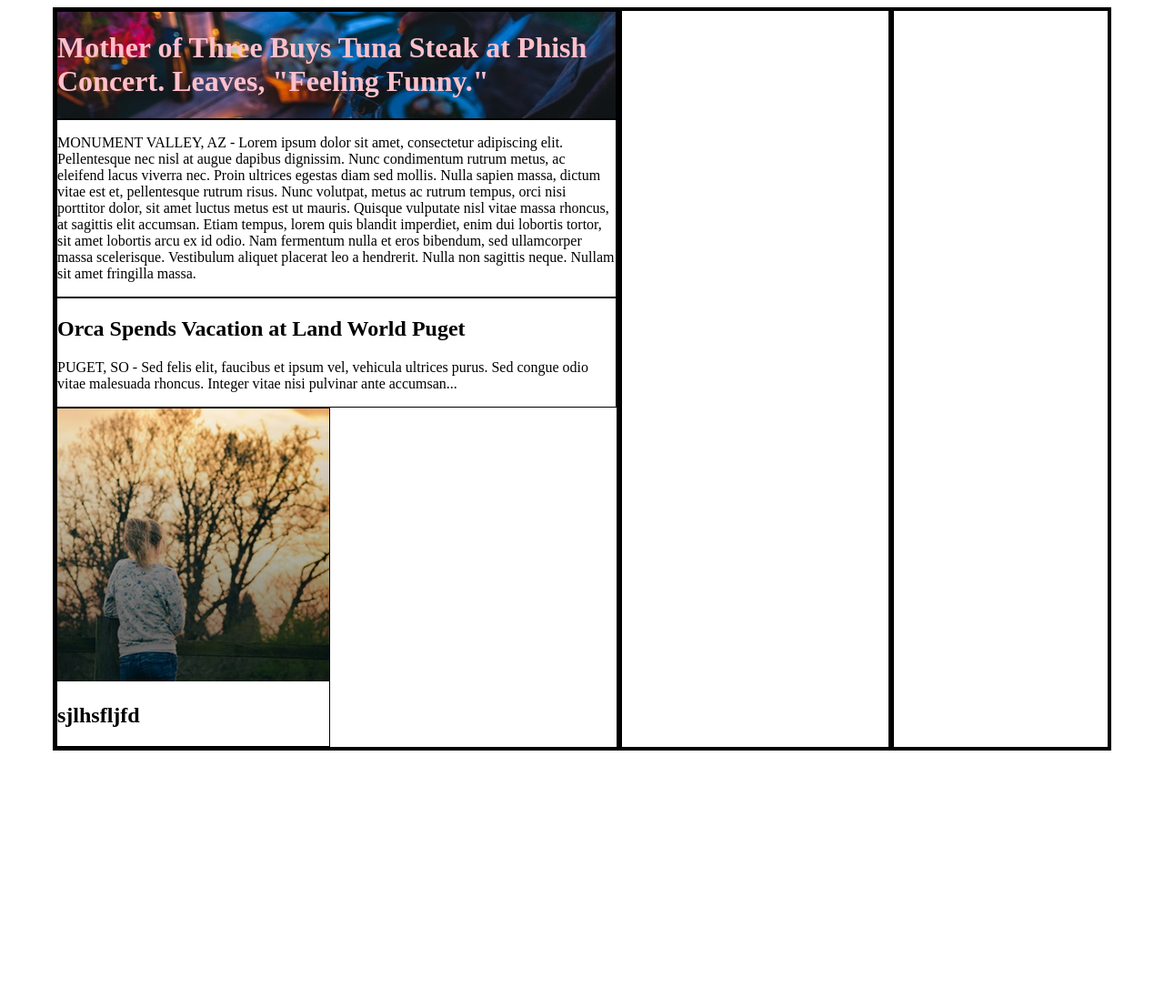
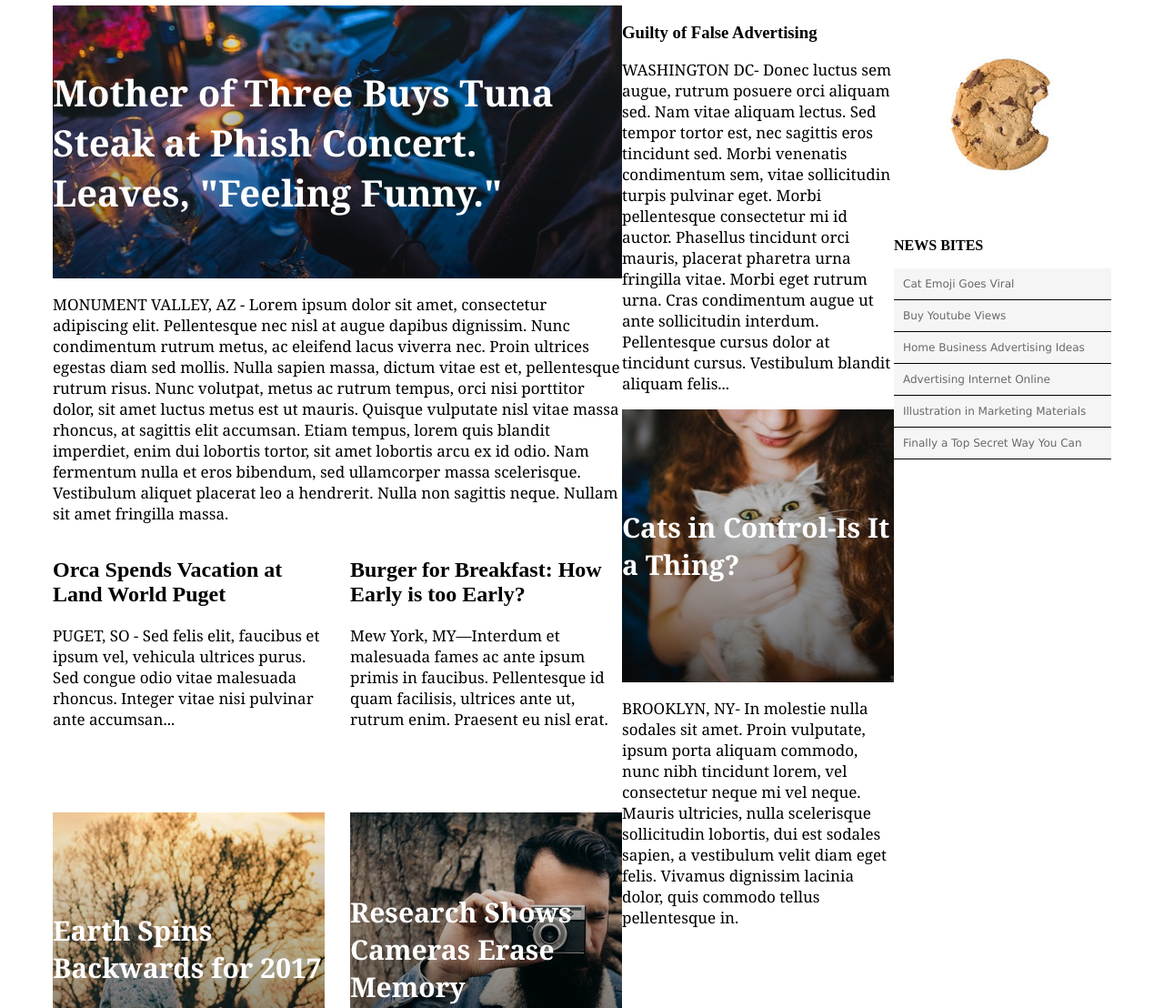
Before and after one commit to magdarogowska/mytimes, a plain HTML site: page index.html in a window 1280 px wide. Shown: the part 120-1228 px from the top of the page at 91% size. Before the commit the page ends 995 px from the top, so only its background shows below. Drawn offline with Linux system fonts and the light colour scheme.

Commit message:
almost there

```diff
--- a/index.html
+++ b/index.html
@@ -21,9 +21,12 @@
     </header>
 
     <div class="newscolumns">
+
+<!--This is the left most column. -->
+
       <div class="leftcolumn">
           <div class="fillimage" id="first">
-            <h1>Mother of Three Buys Tuna Steak at Phish Concert.
+            <h1 class="imageheading" id="mainimageheading">Mother of Three Buys Tuna Steak at Phish Concert.
                Leaves, "Feeling Funny."</h1>
           </div>
           <div>
@@ -37,23 +40,70 @@
               imperdiet, enim dui lobortis tortor, sit amet lobortis arcu ex id odio. Nam
               fermentum nulla et eros bibendum, sed ullamcorper massa scelerisque.
               Vestibulum aliquet placerat leo a hendrerit. Nulla non sagittis neque.
-              Nullam sit amet fringilla massa.</p>
+              Nullam sit amet fringilla massa.
+            </p>
           </div>
-          <div>
+          <div class="colone">
             <h2>Orca Spends Vacation at Land World Puget</h2>
             <p>PUGET, SO - Sed felis elit, faucibus et ipsum vel, vehicula ultrices
               purus. Sed congue odio vitae malesuada rhoncus. Integer vitae nisi
-              pulvinar ante accumsan...</p>
+              pulvinar ante accumsan...
+            </p>
           </div>
-          <div>
-            <img src="./resources/pictures/img-story-2.png">
-            <h2>sjlhsfljfd</h2>
-
+          <div class="colone">
+            <h2>Burger for Breakfast: How Early is too Early?</h2>
+            <p>Mew York, MY—Interdum et malesuada fames ac ante ipsum primis in faucibus.
+               Pellentesque id quam facilisis, ultrices ante ut, rutrum enim. Praesent
+                eu nisl erat.</p>
+          </div>
+          <div class="fillimage" id="second">
+            <h2 class="imageheading">Earth Spins Backwards for 2017</h2>
+          </div>
+          <div class="fillimage" id="third">
+            <h2 class="imageheading">Research Shows Cameras Erase Memory</h2>
           </div>
       </div>
+
+<!-- This is the middle column -->
+
       <div class="middlecolumn">
+        <div>
+          <h3>Guilty of False Advertising</h3>
+          <p>WASHINGTON DC- Donec luctus sem augue, rutrum posuere orci aliquam sed.
+             Nam vitae aliquam lectus. Sed tempor tortor est, nec sagittis eros
+            tincidunt sed. Morbi venenatis condimentum sem, vitae sollicitudin
+            turpis pulvinar eget. Morbi pellentesque consectetur mi id auctor.
+            Phasellus tincidunt orci mauris, placerat pharetra urna fringilla vitae.
+             Morbi eget rutrum urna. Cras condimentum augue ut ante sollicitudin
+             interdum. Pellentesque cursus dolor at tincidunt cursus. Vestibulum
+             blandit aliquam felis...</p>
+        </div>
+        <div class="fillimage" id="fourth">
+          <h2 class="imageheading">Cats in Control-Is It a Thing?</h2>
+        </div>
+        <div>
+          <p>BROOKLYN, NY- In molestie nulla sodales sit amet. Proin vulputate, ipsum
+            porta aliquam commodo, nunc nibh tincidunt lorem, vel consectetur neque mi
+            vel neque. Mauris ultricies, nulla scelerisque sollicitudin lobortis, dui
+            est sodales sapien, a vestibulum velit diam eget felis. Vivamus
+            dignissim lacinia dolor, quis commodo tellus pellentesque in.</p>
+        </div>
       </div>
+
+<!-- This is the right most column -->
+
       <div class="rightcolumn">
+        <div class="fillimage" id="fifth">
+        </div>
+        <div class="newsbites">
+          <h3 id="newsbites">NEWS BITES</h3>
+            <h6>Cat Emoji Goes Viral</h6>
+            <h6>Buy Youtube Views</h6>
+            <h6>Home Business Advertising Ideas</h6>
+            <h6>Advertising Internet Online</h6>
+            <h6>Illustration in Marketing Materials</h6>
+            <h6>Finally a Top Secret Way You Can</h6>
+        </div>
       </div>
     </div>
 
--- a/resources/css/index.css
+++ b/resources/css/index.css
@@ -9,20 +9,22 @@ header {
   padding-bottom: 7px;
 }
 
-div {
-  border: 1px solid black;
+p {
+  font-family: Georgia;
+  font-size: 17px;
+  color: black;
 }
 
-h1 {
-  color:pink;
+.imageheading {
+  font-family: Georgia;
+  font-weight: bold;
+  font-size: 30px;
+  color: white;
 }
 
 .fillimage {
   display:flex;
-}
-
-#first {
-  background-image: url("../pictures/img-story-main.png")
+  align-items:center;
 }
 
 .blue {
@@ -52,23 +54,37 @@ padding:0px 10px;
 
 .leftcolumn {
   display:flex;
+  flex-flow: row wrap;
   width:630px;
-  border:3px solid black;
-  flex-wrap:wrap;
+  justify-content:space-between;
 }
 
 .middlecolumn {
   display:flex;
+  flex-flow: column wrap;
   width:300px;
-  border:3px solid black;
-  flex-wrap:wrap;
-  justify-content:flex-start;
 }
 
 .rightcolumn {
   display:flex;
+  flex-flow: column wrap;
   width:240px;
-  border:3px solid black;
+}
+
+.colone {
+  width:299px;
+  height:300px;
+}
+
+.newsbites h6 {
+  background-color: WhiteSmoke;
+  font-family: Verdana;
+  font-size: 12px;
+  color: DimGray;
+  border-bottom: 1px solid black;
+  padding:10px;
+  font-weight:normal;
+  margin:0px;
 }
 
 #headerparagraph {
@@ -78,3 +94,41 @@ padding:0px 10px;
 #headerlogo {
   padding-right: 7px;
 }
+
+#mainimageheading {
+  font-size:40px;
+}
+
+#first {
+  background-image: url("../pictures/img-story-main.png");
+  height:300px;
+}
+
+#second {
+  background-image: url("../pictures/img-story-2.png");
+  width:299px;
+  height:300px;
+}
+
+#third {
+  background-image: url("../pictures/img-story-3.png");
+  width:299px;
+  height:300px;
+}
+
+#fourth {
+    background-image: url("../pictures/img-story-1.png");
+    width:299px;
+    height:300px;
+}
+
+#fifth {
+  background-image: url("../pictures/img-news-bite.png");
+  width:239px;
+  height:239px;
+}
+
+#newsbites {
+  font-size: 16px;
+  font-weight: bold;
+}
```
